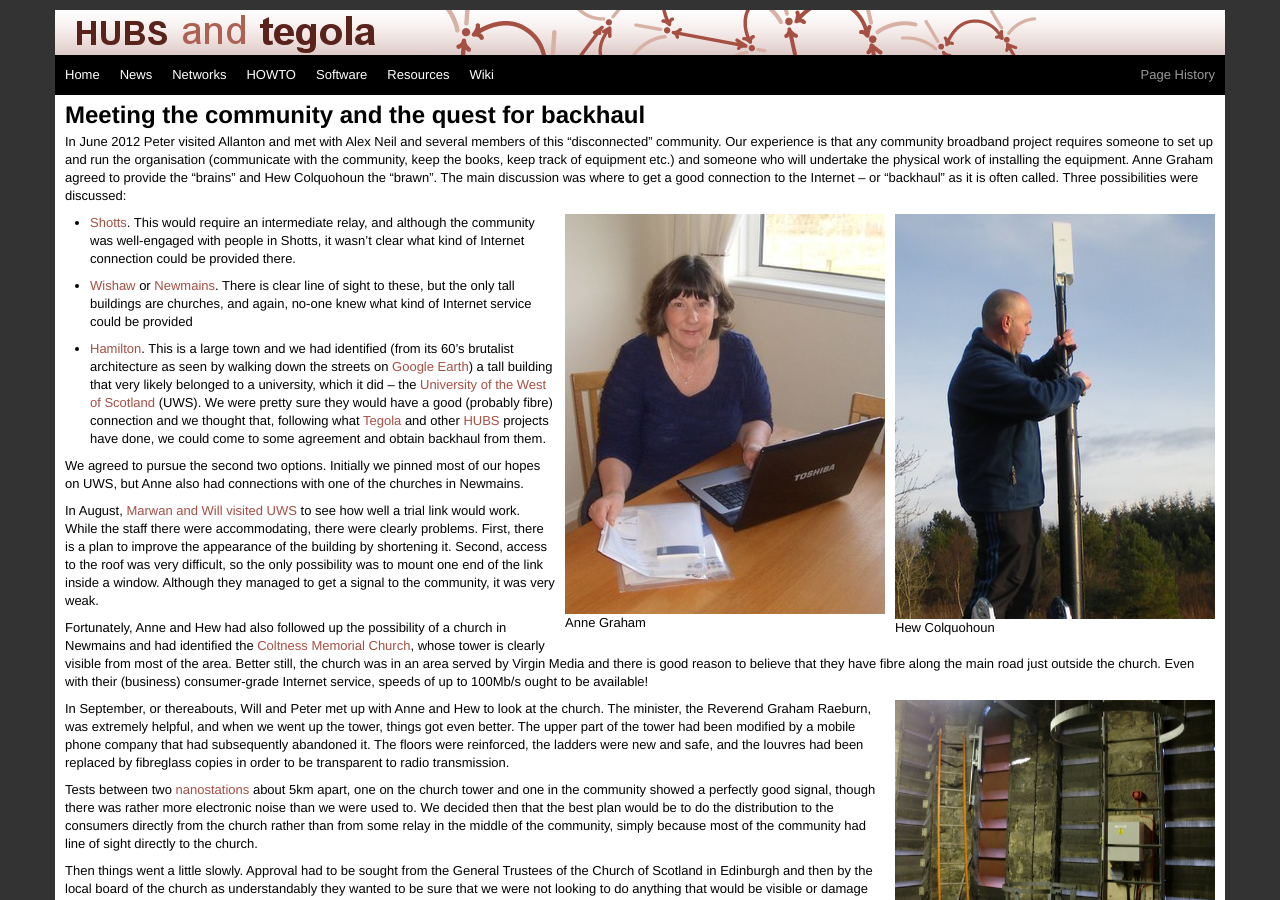
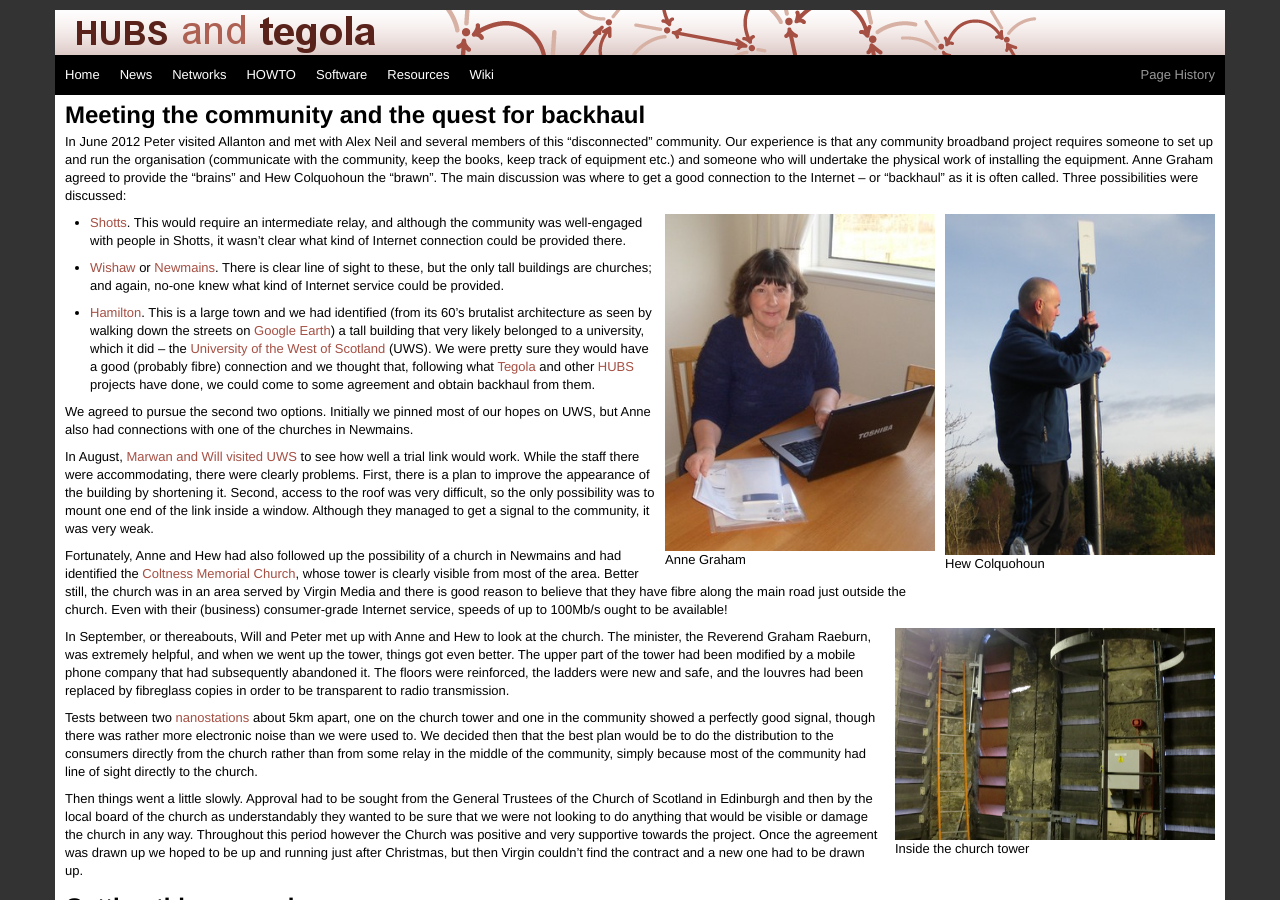
Before and after one commit to tegola-hubs/tegola-hubs.github.com, a Jekyll site: the page built from allanton/index.md, in a window 1280 px wide and 900 px high, scrolled down 618 px. Built offline with Jekyll 4.4.1, drawn with Linux system fonts in a browser that asks for light colours.

Commit message:
Typos and reformat

```diff
--- a/allanton/index.md
+++ b/allanton/index.md
@@ -95,12 +95,12 @@ a good connection to the Internet -- or "backhaul" as it is often
 called.  Three possibilities were discussed:
 <div class="image-float-right">
      <a href="HewColquohoun.jpg">
-    <img src="HewColquohoun-small.jpg" width="320" alt="Hew Colquohoun"/></a><br/>
+    <img src="HewColquohoun-small.jpg" width="270" alt="Hew Colquohoun"/></a><br/>
     Hew Colquohoun
 </div>
 <div class="image-float-right">
      <a href="AnneGraham.jpg">
-    <img src="AnneGraham-small.jpg" width="320" alt="Anne Graham"/></a><br/>
+    <img src="AnneGraham-small.jpg" width="270" alt="Anne Graham"/></a><br/>
     Anne Graham
 </div>
 
@@ -109,8 +109,8 @@ called.  Three possibilities were discussed:
   what kind of Internet connection could be provided there.
 
 * [Wishaw] or [Newmains].  There is clear line of sight to these, but
-  the only tall buildings are churches,  and again, no-one knew what
-  kind of Internet service could be provided
+  the only tall buildings are churches;  and again, no-one knew what
+  kind of Internet service could be provided.
 
 * [Hamilton]. This is a large town and we had identified (from its 60's
   brutalist architecture as seen by walking down the streets on [Google Earth]) a tall building that very likely belonged to a
```
